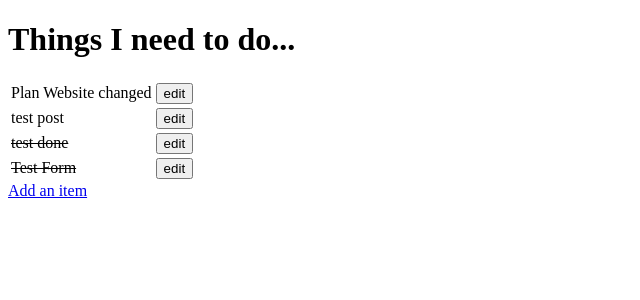
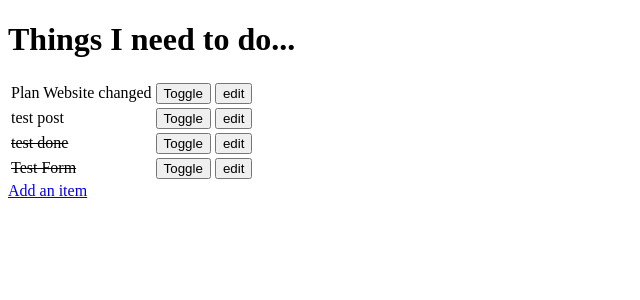
Before and after one commit to stormtrooper88/django_todo, a Django app: page / in a window 1280 px wide. Shown: the top 300 px of the page, without its empty margins (0-640 px from the left). Run offline with Django 3.2, Linux system fonts and the light colour scheme; data comes from the database, SQL or seed files in the repository; both versions use the stored data as it was after the commit.

Commit message:
finished videos in hello django

```diff
--- a/django_todo/urls.py
+++ b/django_todo/urls.py
@@ -15,11 +15,12 @@ Including another URLconf
 """
 from django.conf.urls import url
 from django.contrib import admin
-from todo.views import get_todo_list, create_an_item, edit_an_item
+from todo.views import get_todo_list, create_an_item, edit_an_item, toggle_status
 
 urlpatterns = [
     url(r'^admin/', admin.site.urls),
     url(r'^$', get_todo_list),
     url(r'^add$', create_an_item),
     url(r'^edit/(?P<id>\d+)$', edit_an_item),
+    url(r'^toggle/(?P<id>\d+)$', toggle_status),
 ]
--- a/todo/templates/todo_list.html
+++ b/todo/templates/todo_list.html
@@ -17,7 +17,9 @@
 {% else %}
 <td>{{ item.name }}</td>
 {% endif %}
-
+<td>
+<form method="POST" action="toggle/{{ item.id }}">{% csrf_token %}<input type="submit" value="Toggle"></form>
+</td>
 
 <td>
 <form method="GET" action="edit/{{item.id }}"><input type="submit" value="edit"></form>
--- a/todo/views.py
+++ b/todo/views.py
@@ -28,3 +28,9 @@ def edit_an_item(request, id):
     else:
         form = ItemForm(instance=item)
     return render(request, "item_form.html", {'form': form})
+
+def toggle_status(request, id):
+    item = get_object_or_404(Item, pk=id)
+    item.done = not item.done
+    item.save()
+    return redirect(get_todo_list)
```
Also changed, not shown: db.sqlite3.
